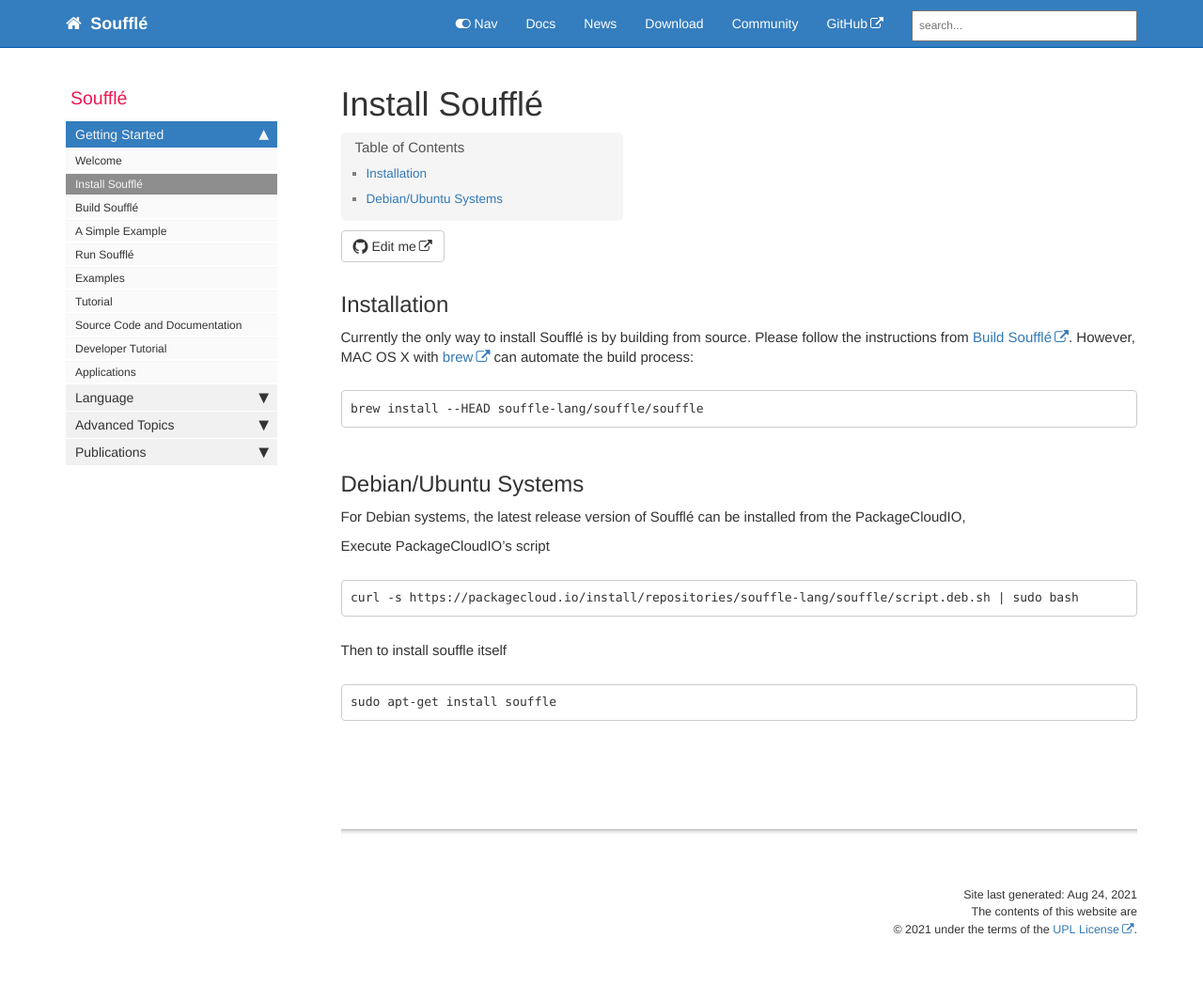
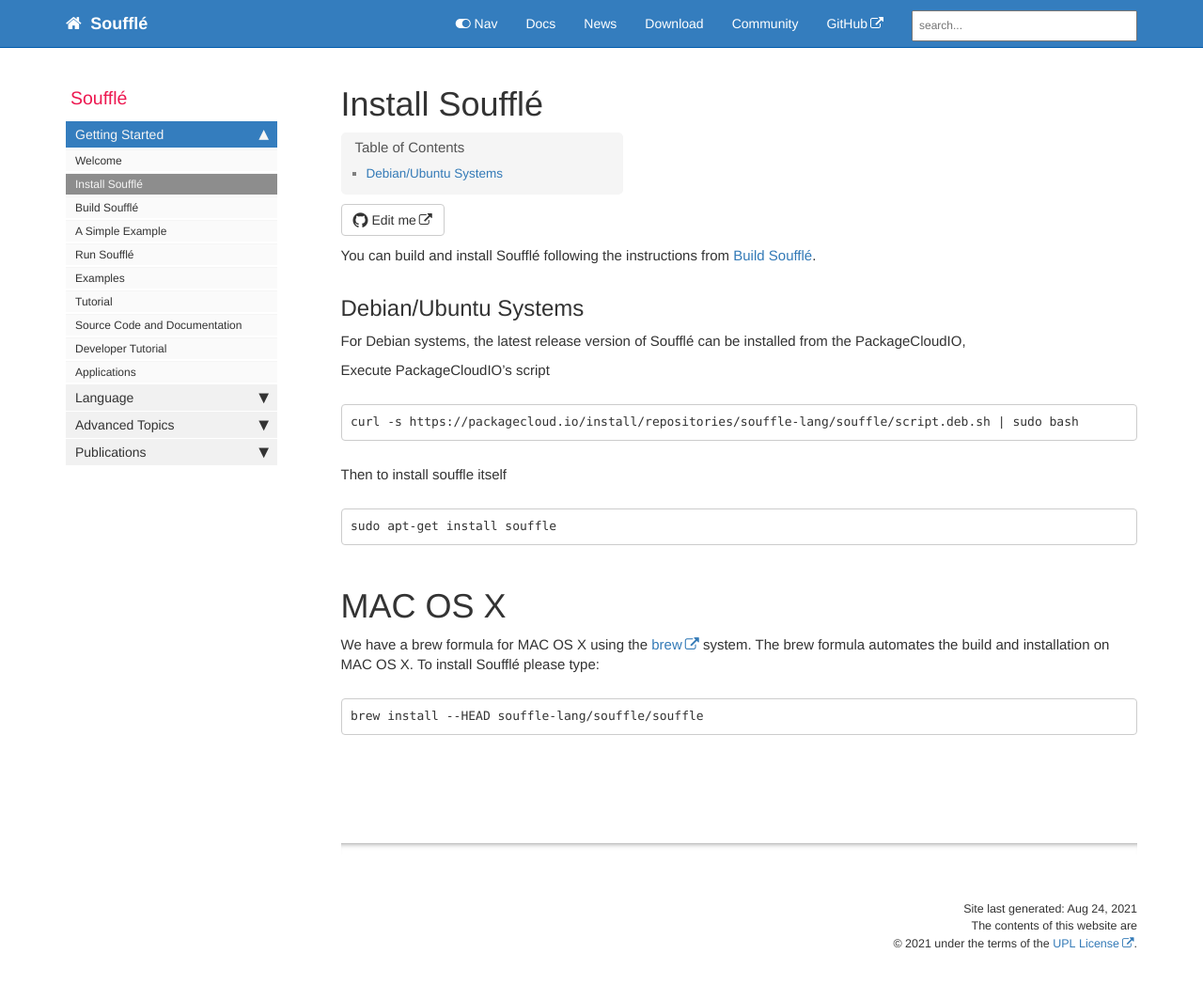
Before and after one commit to souffle-lang/souffle-lang.github.io, a Jekyll site: the page built from pages/docs/install.md, in a window 1280 px wide and 1074 px high. Shown: the top 1048 px of the window at 94% size. Built offline with Jekyll 4.4.1, drawn with Linux system fonts in a browser that asks for light colours; comment, search, counter and statistics services are not loaded.

Commit message:
Update install.md

````diff
--- a/pages/docs/install.md
+++ b/pages/docs/install.md
@@ -5,14 +5,8 @@ redirect_from: /docs/install
 sidebar: docs_sidebar
 folder: docs
 ---
-## Installation
 
-Currently the only way to install Soufflé is by building from source.
-Please follow the instructions from [Build Soufflé](https://souffle-lang.github.io/build).
-However, MAC OS X with [brew](http://brew.sh) can automate the build process:
-```
-brew install --HEAD souffle-lang/souffle/souffle
-```
+You can build and install Soufflé following the instructions from [Build Soufflé](/build).
 
 ## Debian/Ubuntu Systems
 
@@ -27,4 +21,15 @@ Then to install souffle itself
 ```
 sudo apt-get install souffle
 ```
+
+# MAC OS X
+
+We have a brew formula for MAC OS X using the [brew](http://brew.sh) system. The
+brew formula automates the build and installation on MAC OS X.
+To install Soufflé please type:
+
+```
+brew install --HEAD souffle-lang/souffle/souffle
+```
+
 {% include links.html %}
````
